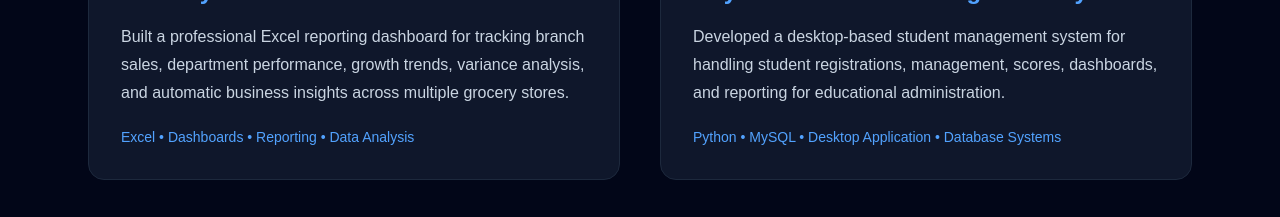
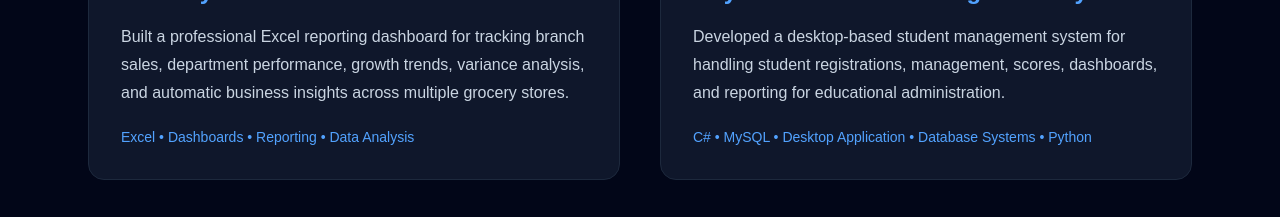
Before and after one commit to SnymanD/snyman-portfolio, a React (Vite) app: page / in a window 1280 px wide. Shown: the part 2540-2757 px from the top of the page. Built offline with nearby package versions, Linux system fonts and the light colour scheme.

Commit message:
Edited projects

```diff
--- a/src/App.jsx
+++ b/src/App.jsx
@@ -432,7 +432,7 @@ export default function App() {
         </p>
 
         <p className="text-sm text-blue-400">
-          Python • MySQL • Desktop Application • Database Systems
+          C# • MySQL • Desktop Application • Database Systems • Python
         </p>
 
       </div>
```
